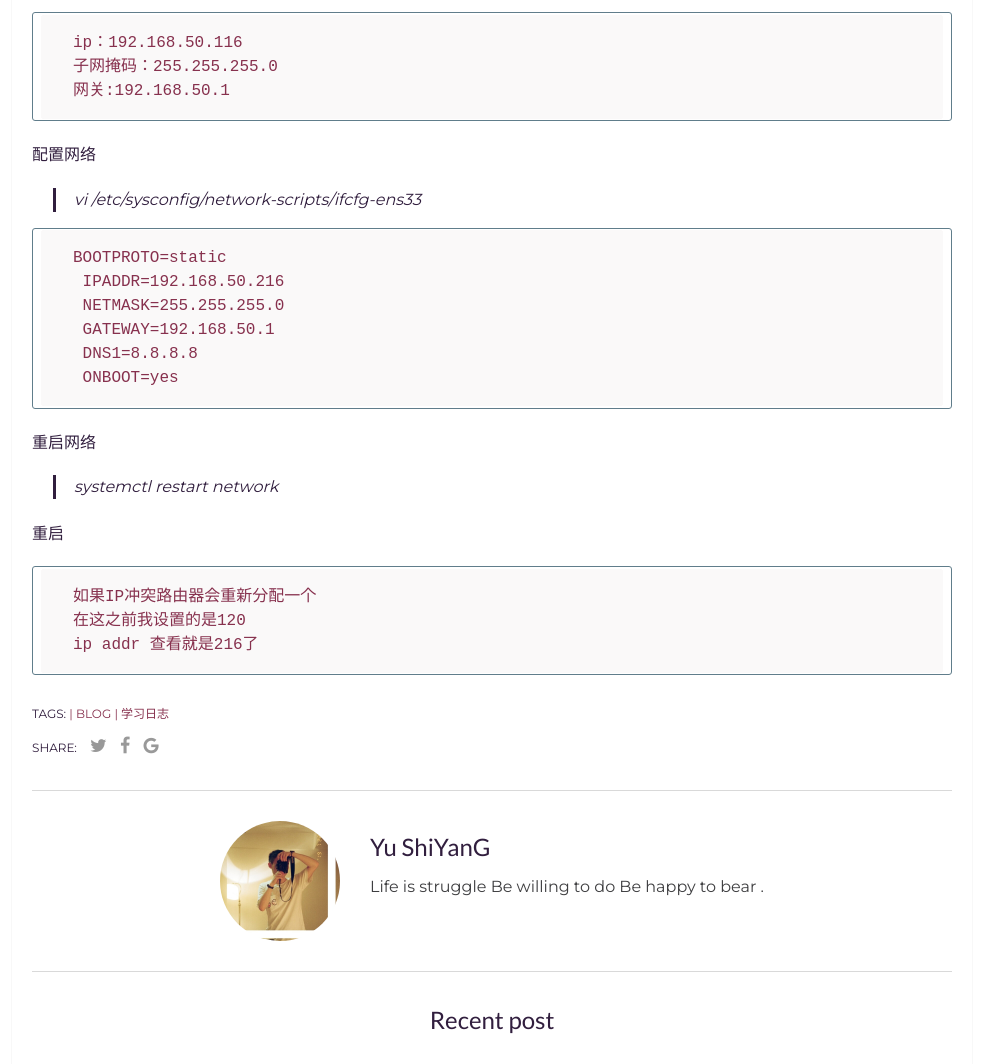
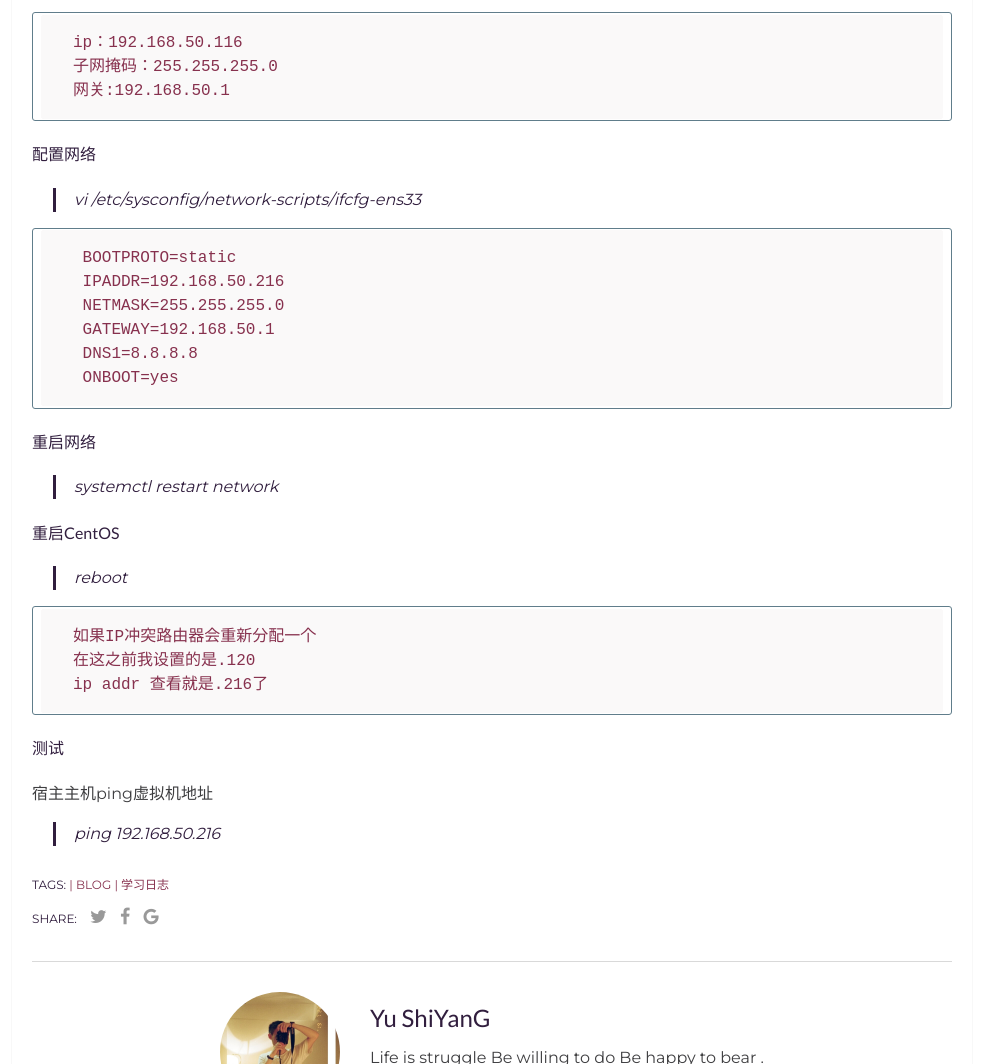
Before and after one commit to techysy/techysy.github.io, a Jekyll site: the page built from _posts/2020-06-03-centos-network-scripts.md, in a window 1280 px wide, cut to the strip 842-1906 px from the top of the page. Shown: the whole strip, without its empty margins (148-1131 px from the left). Built offline with Jekyll 4.4.1, drawn with Linux system fonts in a browser that asks for light colours; comment, search, counter and statistics services are not loaded; a style sheet for code colours, icons or effects is not loaded.

Commit message:
Update 2020-06-03-centos-network-scripts.md

```diff
--- a/_posts/2020-06-03-centos-network-scripts.md
+++ b/_posts/2020-06-03-centos-network-scripts.md
@@ -25,7 +25,7 @@ categories: 分享
 
 > vi /etc/sysconfig/network-scripts/ifcfg-ens33
 
-    BOOTPROTO=static
+     BOOTPROTO=static
      IPADDR=192.168.50.216
      NETMASK=255.255.255.0
      GATEWAY=192.168.50.1
@@ -36,7 +36,16 @@ categories: 分享
 
 > systemctl restart network
 
-#### 重启
+#### 重启CentOS
+
+> reboot
+
     如果IP冲突路由器会重新分配一个
-    在这之前我设置的是120
-    ip addr 查看就是216了
+    在这之前我设置的是.120
+    ip addr 查看就是.216了
+
+#### 测试
+
+宿主主机ping虚拟机地址
+
+> ping 192.168.50.216
```
